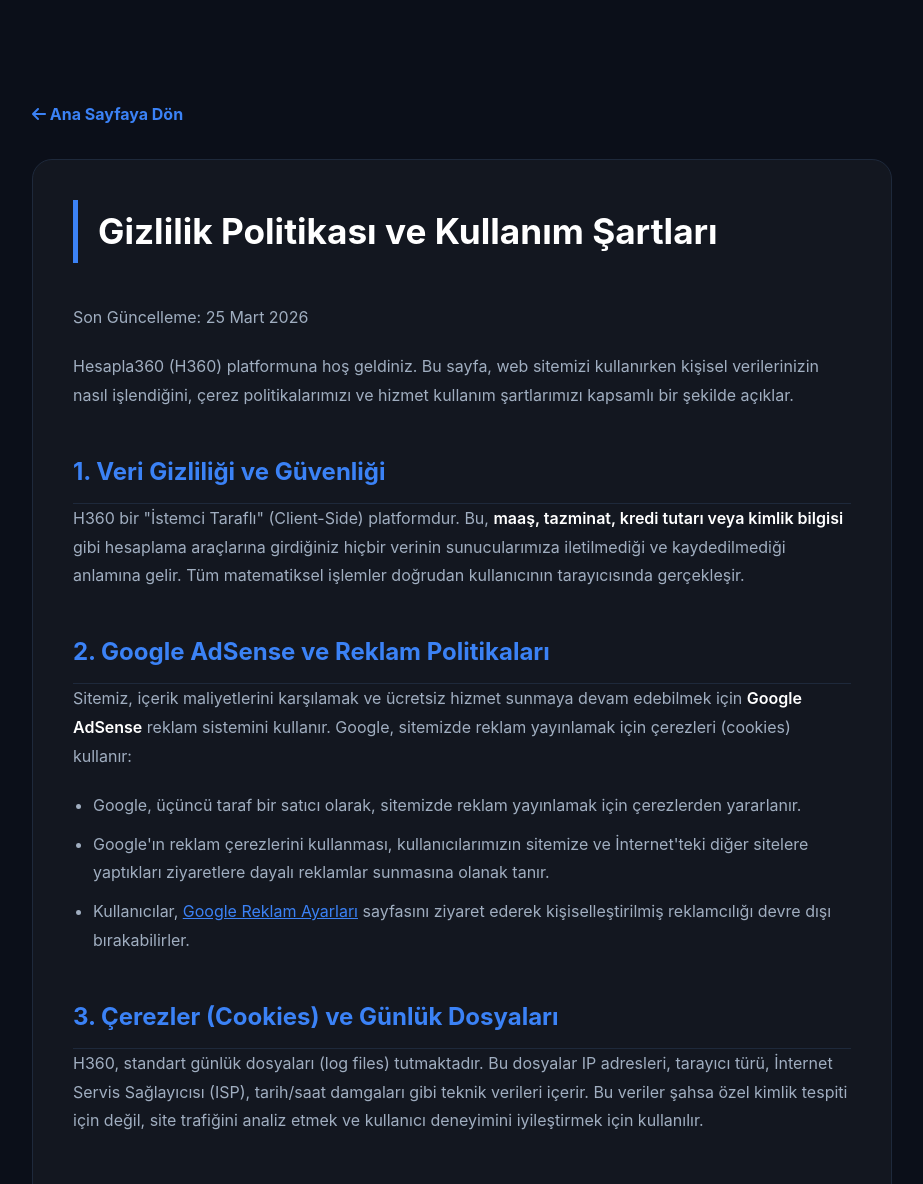
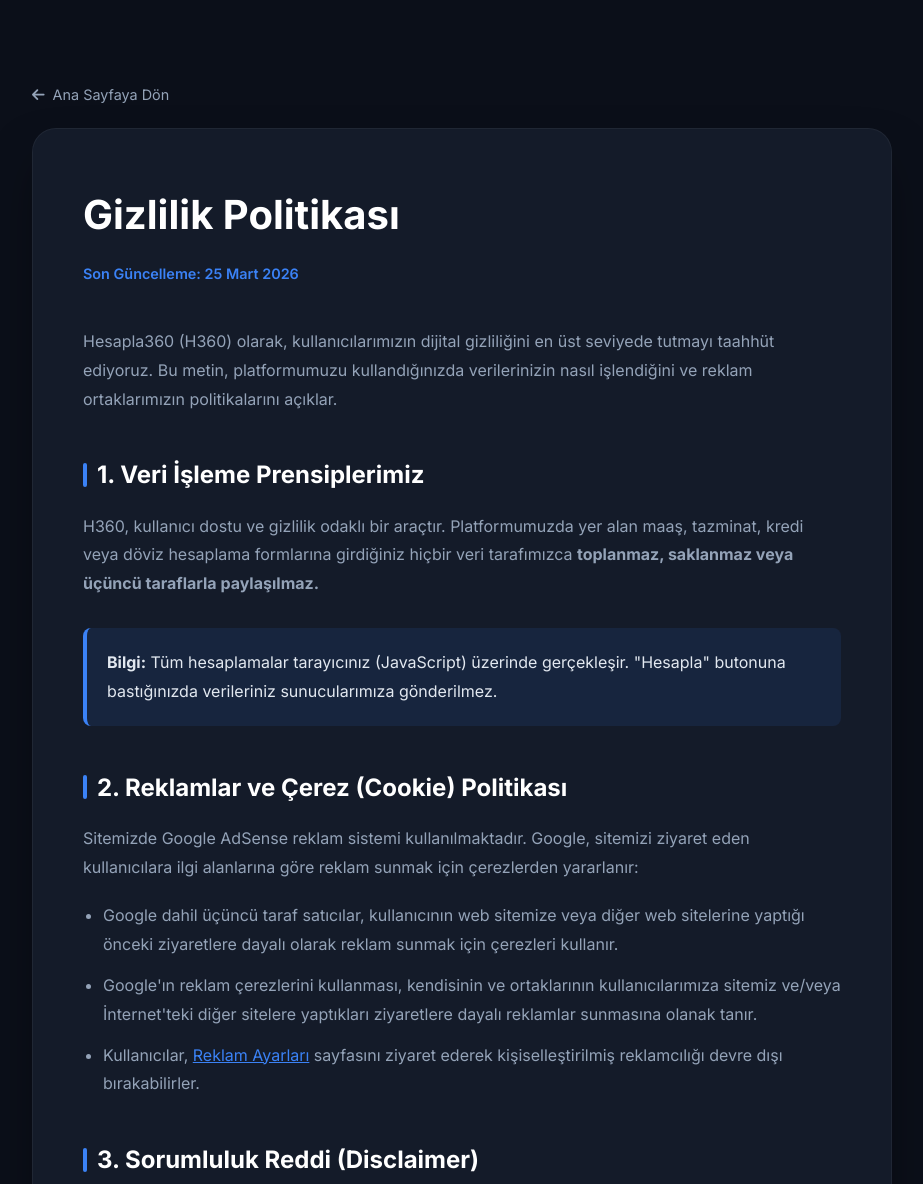
Before and after one commit to ilkerortak/hesapla-site, a website: page gizlilik-politikasi.html in a window 1280 px wide. Shown: the top 1184 px of the page, without its empty margins (178-1101 px from the left). Drawn offline with Linux system fonts and the light colour scheme.

Commit message:
Update gizlilik-politikasi.html

```diff
--- a/gizlilik-politikasi.html
+++ b/gizlilik-politikasi.html
@@ -4,55 +4,148 @@
     <meta charset="UTF-8">
     <meta name="viewport" content="width=device-width, initial-scale=1.0">
     <title>Gizlilik Politikası ve Kullanım Şartları - H360</title>
+    <link href="https://fonts.googleapis.com/css2?family=Inter:wght@300;400;600;700&display=swap" rel="stylesheet">
     <link rel="stylesheet" href="https://cdnjs.cloudflare.com/ajax/libs/font-awesome/6.4.0/css/all.min.css">
-    <link rel="stylesheet" href="style.css"> <style>
-        body { background: #0b0f19; color: #ccc; font-family: 'Inter', sans-serif; line-height: 1.8; margin: 0; }
-        .legal-container { max-width: 900px; margin: 0 auto; padding: 100px 20px 80px; }
-        .legal-card { background: rgba(255,255,255,0.03); padding: 40px; border-radius: 20px; border: 1px solid #1e293b; }
-        h1 { color: #fff; border-left: 5px solid #3b82f6; padding-left: 20px; font-size: 2.2rem; margin-bottom: 40px; }
-        h2 { color: #3b82f6; margin-top: 40px; font-size: 1.5rem; border-bottom: 1px solid #1e293b; padding-bottom: 10px; }
-        p { margin-bottom: 20px; font-size: 1rem; color: #a0aec0; }
-        ul { margin-bottom: 20px; padding-left: 20px; color: #a0aec0; }
-        li { margin-bottom: 10px; }
-        .highlight { color: #fff; font-weight: 600; }
-        .back-btn { display: inline-block; color: #3b82f6; text-decoration: none; margin-bottom: 30px; font-weight: bold; }
+
+    <link rel="stylesheet" href="style.css">
+
+    <style>
+        /* Sayfaya özel ek düzenlemeler */
+        body {
+            background: #0b0f19;
+            color: #ccc;
+            font-family: 'Inter', sans-serif;
+            margin: 0;
+            line-height: 1.8;
+        }
+
+        .legal-wrapper {
+            max-width: 900px;
+            margin: 0 auto;
+            padding: 80px 20px;
+        }
+
+        .legal-card {
+            background: rgba(30, 41, 59, 0.5); /* Hafif transparan koyu arka plan */
+            backdrop-filter: blur(10px);
+            padding: 50px;
+            border-radius: 24px;
+            border: 1px solid rgba(255, 255, 255, 0.05);
+            box-shadow: 0 25px 50px -12px rgba(0, 0, 0, 0.5);
+        }
+
+        h1 {
+            color: #fff;
+            font-size: 2.5rem;
+            margin-bottom: 10px;
+            font-weight: 700;
+        }
+
+        .last-update {
+            color: #3b82f6;
+            font-size: 0.9rem;
+            margin-bottom: 40px;
+            display: block;
+            font-weight: 600;
+        }
+
+        h2 {
+            color: #fff;
+            font-size: 1.5rem;
+            margin-top: 40px;
+            margin-bottom: 15px;
+            display: flex;
+            align-items: center;
+            gap: 10px;
+        }
+
+        h2::before {
+            content: '';
+            width: 4px;
+            height: 24px;
+            background: #3b82f6;
+            border-radius: 10px;
+        }
+
+        p {
+            margin-bottom: 20px;
+            color: #94a3b8;
+        }
+
+        ul {
+            margin-bottom: 25px;
+            padding-left: 20px;
+        }
+
+        li {
+            margin-bottom: 12px;
+            color: #94a3b8;
+        }
+
+        .highlight-box {
+            background: rgba(59, 130, 246, 0.1);
+            border-left: 4px solid #3b82f6;
+            padding: 20px;
+            border-radius: 8px;
+            margin: 30px 0;
+            color: #e2e8f0;
+        }
+
+        .back-home {
+            text-decoration: none;
+            color: #94a3b8;
+            font-size: 0.9rem;
+            display: inline-flex;
+            align-items: center;
+            gap: 8px;
+            margin-bottom: 20px;
+            transition: color 0.3s;
+        }
+
+        .back-home:hover {
+            color: #3b82f6;
+        }
+
+        @media (max-width: 768px) {
+            .legal-card { padding: 30px 20px; }
+            h1 { font-size: 1.8rem; }
+        }
     </style>
 </head>
 <body>
-    <div class="legal-container">
-        <a href="index.html" class="back-btn"><i class="fa-solid fa-arrow-left"></i> Ana Sayfaya Dön</a>
 
-        <div class="legal-card">
-            <h1>Gizlilik Politikası ve Kullanım Şartları</h1>
-            <p>Son Güncelleme: 25 Mart 2026</p>
+    <div class="legal-wrapper">
+        <a href="index.html" class="back-home">
+            <i class="fa-solid fa-arrow-left"></i> Ana Sayfaya Dön
+        </a>
 
-            <p>Hesapla360 (H360) platformuna hoş geldiniz. Bu sayfa, web sitemizi kullanırken kişisel verilerinizin nasıl işlendiğini, çerez politikalarımızı ve hizmet kullanım şartlarımızı kapsamlı bir şekilde açıklar.</p>
+        <article class="legal-card">
+            <h1>Gizlilik Politikası</h1>
+            <span class="last-update">Son Güncelleme: 25 Mart 2026</span>
 
-            <h2>1. Veri Gizliliği ve Güvenliği</h2>
-            <p>H360 bir "İstemci Taraflı" (Client-Side) platformdur. Bu, <span class="highlight">maaş, tazminat, kredi tutarı veya kimlik bilgisi</span> gibi hesaplama araçlarına girdiğiniz hiçbir verinin sunucularımıza iletilmediği ve kaydedilmediği anlamına gelir. Tüm matematiksel işlemler doğrudan kullanıcının tarayıcısında gerçekleşir.</p>
+            <p>Hesapla360 (H360) olarak, kullanıcılarımızın dijital gizliliğini en üst seviyede tutmayı taahhüt ediyoruz. Bu metin, platformumuzu kullandığınızda verilerinizin nasıl işlendiğini ve reklam ortaklarımızın politikalarını açıklar.</p>
 
-            <h2>2. Google AdSense ve Reklam Politikaları</h2>
-            <p>Sitemiz, içerik maliyetlerini karşılamak ve ücretsiz hizmet sunmaya devam edebilmek için <span class="highlight">Google AdSense</span> reklam sistemini kullanır. Google, sitemizde reklam yayınlamak için çerezleri (cookies) kullanır:</p>
+            <h2>1. Veri İşleme Prensiplerimiz</h2>
+            <p>H360, kullanıcı dostu ve gizlilik odaklı bir araçtır. Platformumuzda yer alan maaş, tazminat, kredi veya döviz hesaplama formlarına girdiğiniz hiçbir veri tarafımızca <strong>toplanmaz, saklanmaz veya üçüncü taraflarla paylaşılmaz.</strong></p>
+            <div class="highlight-box">
+                <strong>Bilgi:</strong> Tüm hesaplamalar tarayıcınız (JavaScript) üzerinde gerçekleşir. "Hesapla" butonuna bastığınızda verileriniz sunucularımıza gönderilmez.
+            </div>
+
+            <h2>2. Reklamlar ve Çerez (Cookie) Politikası</h2>
+            <p>Sitemizde Google AdSense reklam sistemi kullanılmaktadır. Google, sitemizi ziyaret eden kullanıcılara ilgi alanlarına göre reklam sunmak için çerezlerden yararlanır:</p>
             <ul>
-                <li>Google, üçüncü taraf bir satıcı olarak, sitemizde reklam yayınlamak için çerezlerden yararlanır.</li>
-                <li>Google'ın reklam çerezlerini kullanması, kullanıcılarımızın sitemize ve İnternet'teki diğer sitelere yaptıkları ziyaretlere dayalı reklamlar sunmasına olanak tanır.</li>
-                <li>Kullanıcılar, <a href="https://adssettings.google.com" target="_blank" style="color: #3b82f6;">Google Reklam Ayarları</a> sayfasını ziyaret ederek kişiselleştirilmiş reklamcılığı devre dışı bırakabilirler.</li>
+                <li>Google dahil üçüncü taraf satıcılar, kullanıcının web sitemize veya diğer web sitelerine yaptığı önceki ziyaretlere dayalı olarak reklam sunmak için çerezleri kullanır.</li>
+                <li>Google'ın reklam çerezlerini kullanması, kendisinin ve ortaklarının kullanıcılarımıza sitemiz ve/veya İnternet'teki diğer sitelere yaptıkları ziyaretlere dayalı reklamlar sunmasına olanak tanır.</li>
+                <li>Kullanıcılar, <a href="https://adssettings.google.com" target="_blank" style="color:#3b82f6;">Reklam Ayarları</a> sayfasını ziyaret ederek kişiselleştirilmiş reklamcılığı devre dışı bırakabilirler.</li>
             </ul>
 
-            <h2>3. Çerezler (Cookies) ve Günlük Dosyaları</h2>
-            <p>H360, standart günlük dosyaları (log files) tutmaktadır. Bu dosyalar IP adresleri, tarayıcı türü, İnternet Servis Sağlayıcısı (ISP), tarih/saat damgaları gibi teknik verileri içerir. Bu veriler şahsa özel kimlik tespiti için değil, site trafiğini analiz etmek ve kullanıcı deneyimini iyileştirmek için kullanılır.</p>
+            <h2>3. Sorumluluk Reddi (Disclaimer)</h2>
+            <p>H360 üzerinde sunulan araçlar genel bilgilendirme amaçlıdır. Verilerimiz 2026 yılı güncel mevzuatına göre hazırlansa da, sonuçların resmi bir bağlayıcılığı yoktur. Finansal kararlarınızdan önce uzman görüşü almanız tavsiye edilir.</p>
 
-            <h2>4. Hizmet Kullanım Şartları (Sorumluluk Reddi)</h2>
-            <p>H360 tarafından sunulan tüm hesaplama araçları bilgilendirme amaçlıdır. Platformumuzdaki veriler resmi kurumların (SGK, Gelir İdaresi Başkanlığı vb.) güncel mevzuatlarına göre düzenlense de:</p>
-            <ul>
-                <li>Sonuçlar bağlayıcı bir resmi belge niteliği taşımaz.</li>
-                <li>Hatalı veri girişi veya mevzuat yorum farklarından kaynaklanabilecek mali kayıplardan H360 sorumlu tutulamaz.</li>
-                <li>Resmi işlemleriniz için mutlaka profesyonel bir mali müşavir veya hukuk danışmanına başvurmanız önerilir.</li>
-            </ul>
+            <h2>4. İletişim Bilgileri</h2>
+            <p>Bu politika metni veya gizlilik haklarınızla ilgili her türlü soru için <strong>iletisim@h360.com.tr</strong> üzerinden bize ulaşabilirsiniz.</p>
+        </article>
+    </div>
 
-            <h2>5. İletişim</h2>
-            <p>Politikalarımız hakkında sorularınız için bizimle <span class="highlight">iletisim@h360.com.tr</span> (veya kendi mail adresin) adresi üzerinden iletişime geçebilirsiniz.</p>
-        </div>
-    </div>
 </body>
 </html>
```
